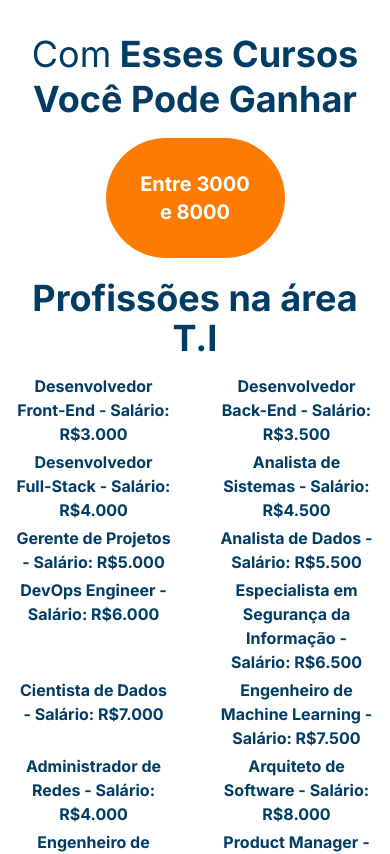
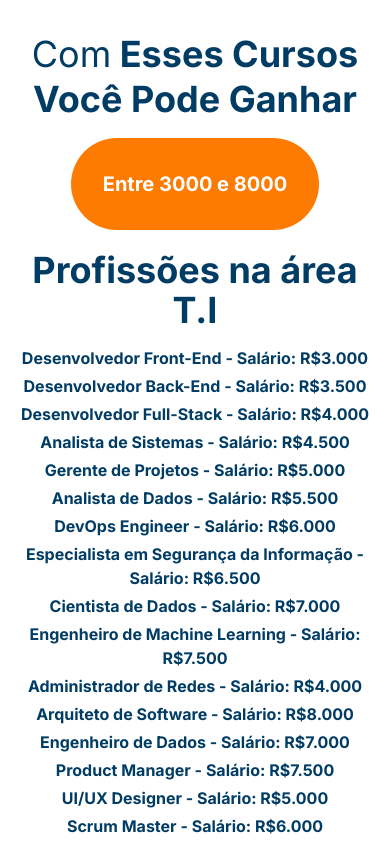
Before and after one commit to GregoryVelosoS/profissoes, a React (Vite) app: page /salariofinal in a window 390 px wide. Shown: the top 854 px of the page. Built offline with nearby package versions, Linux system fonts and the light colour scheme.

Commit message:
Criando as configurações de deploy

```diff
--- a/package.json
+++ b/package.json
@@ -1,4 +1,5 @@
 {
+"homepage": "https://github.com/GregoryVelosoS/profissoes/",
   "name": "profissoes-senai",
   "private": true,
   "version": "0.0.0",
@@ -7,7 +8,9 @@
     "dev": "vite",
     "build": "tsc -b && vite build",
     "lint": "eslint .",
-    "preview": "vite preview"
+    "preview": "vite preview",
+    "predeploy": "npm run build",
+    "deploy": "gh-pages -d dist"
   },
   "dependencies": {
     "@radix-ui/react-slot": "^1.1.2",
@@ -32,6 +35,7 @@
     "eslint": "^9.21.0",
     "eslint-plugin-react-hooks": "^5.1.0",
     "eslint-plugin-react-refresh": "^0.4.19",
+    "gh-pages": "^6.3.0",
     "globals": "^15.15.0",
     "typescript": "~5.7.2",
     "typescript-eslint": "^8.24.1",
--- a/src/pages/SalarioFinal/index.tsx
+++ b/src/pages/SalarioFinal/index.tsx
@@ -48,7 +48,7 @@ export default function SalarioFinal() {
               <div className="w-full flex items-center justify-center text-center">
                 <h1
                   className={
-                    "bg-[#fd7b01] rounded-full p-8 text-xl sm:text-4xl font-bold block text-center mt-4 w-1/2 text-white"
+                    "bg-[#fd7b01] rounded-full p-8 text-xl sm:text-4xl font-bold block text-center mt-4 md:w-1/2 text-white"
                   }
                 >
                   {salarioEscolhido
@@ -62,7 +62,7 @@ export default function SalarioFinal() {
               Profissões na área {carreiraEscolhida.area}{" "}
             </h1>
             <div className="w-full">
-              <ul className="grid grid-cols-2 gap-x-12 gap-y-1 text-1xl  font-bold text-[#003c64]">
+              <ul className="grid md:grid-cols-2 sm:grid-cols-1 gap-x-12 gap-y-1 text-1xl  font-bold text-[#003c64]">
                 {carreiraEscolhida.profissoes.map((profissao, idx) => (
                   <li key={idx} className="text-center">
                     {profissao.nome} - Salário: R$
--- a/vite.config.ts
+++ b/vite.config.ts
@@ -11,4 +11,5 @@ export default defineConfig({
       "@": path.resolve(__dirname, "./src"),
     },
   },
+  base: "/profissoes",
 });
```
Also changed, not shown: 1 other file (tests, documents, lock files or other folders).
